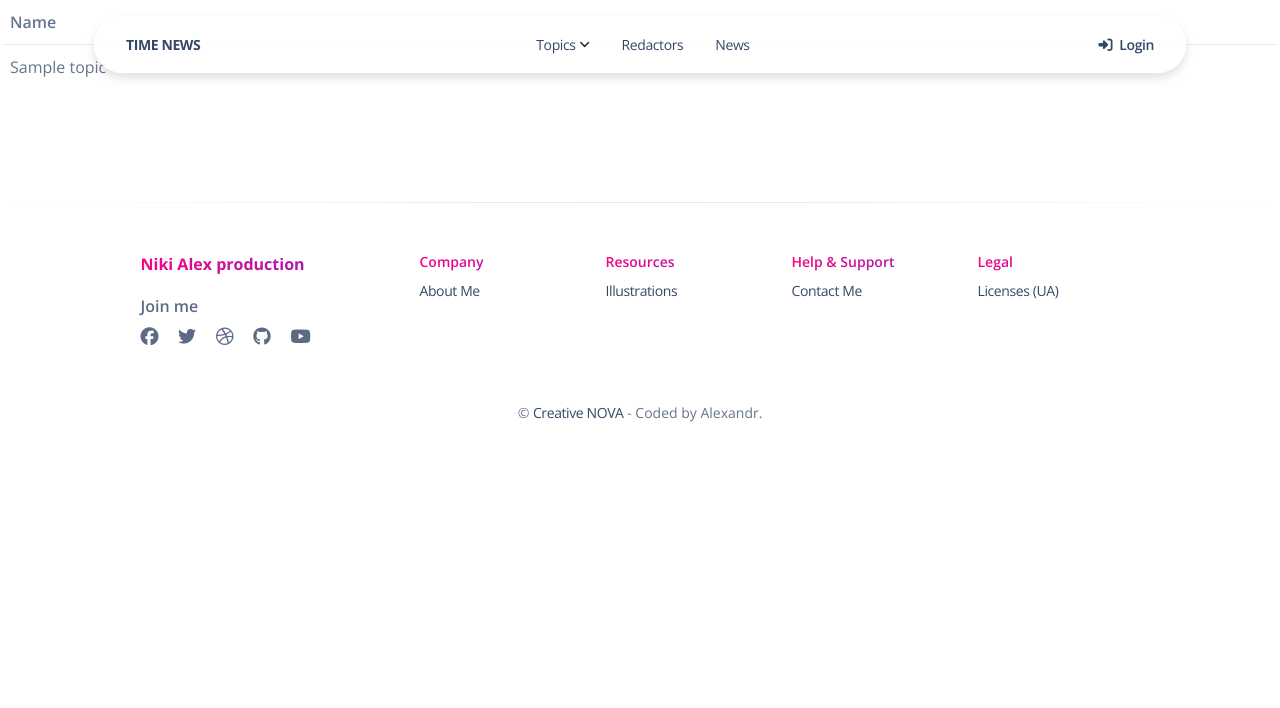
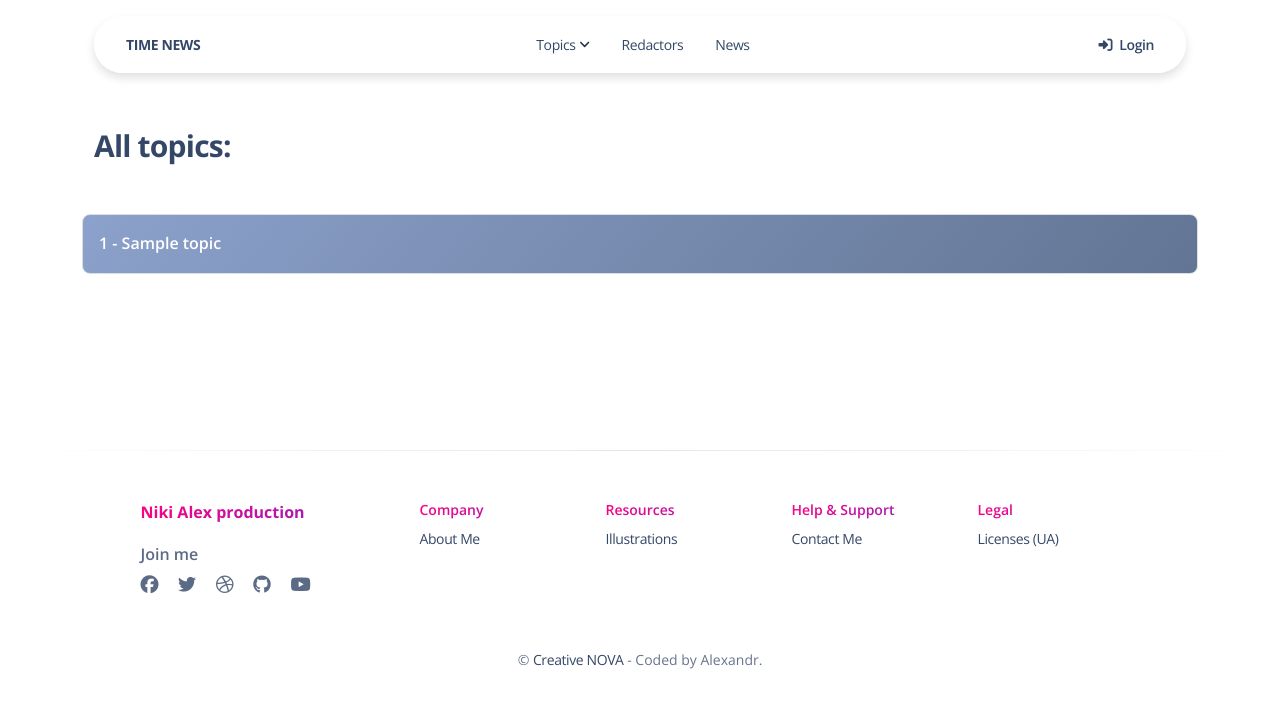
Before and after one commit to Niki-Alex/newspaper-agency-time-news, a Django app: page /topic/ in a window 1280 px wide. Shown: the top 708 px of the page. Run offline with Django 4.2, Linux system fonts and the light colour scheme; tables that the repository leaves empty hold one stand-in row (values such as "Sample post"); some libraries are stand-ins or nearby versions.

Commit message:
End topic_list.html

```diff
--- a/templates/newspaper/redactor_list.html
+++ b/templates/newspaper/redactor_list.html
@@ -138,7 +138,7 @@
         </div>
       </div>
     </div>
-
+  </section>
 {% endblock content %}
 
 
--- a/templates/newspaper/topics_list.html
+++ b/templates/newspaper/topics_list.html
@@ -1,22 +1,32 @@
-{% extends "base_sections.html" %}
+{% extends "base.html" %}
+{#{% load static %}#}
+
+{% block title %} Redactor list {% endblock title %}
+
+{#{% block body %} class="blog-author bg-gray-100" {% endblock body %}#}
 
 {% block content %}
-  {% if topic_list %}
-    <table class="table">
-      <tr>
-        <th>Name</th>
-      </tr>
+  <br>
+  <br>
+  <br>
 
-      {% for topic in topic_list %}
-        <tr>
-          <td>
-              {{ topic.name }}
-          </td>
-        </tr>
-      {% endfor %}
-    </table>
+  <div class="container py-5">
+    <div class="row">
 
-  {% else %}
-      <p>There are no topic in the service.</p>
-  {% endif %}
-{% endblock %}
+      <div class="col-lg-6">
+        <h3 class="mb-5">All topics:</h3>
+      </div>
+
+      {% if topic_list %}
+        {% for topic in topic_list %}
+          <div class="alert alert-secondary text-white font-weight-bold" role="alert">
+            {{ topic.id }} - {{ topic.name }}
+          </div>
+        {% endfor %}
+      {% else %}
+        <p>There are no topic in the service.</p>
+      {% endif %}
+
+    </div>
+  </div>
+{% endblock content %}
```
